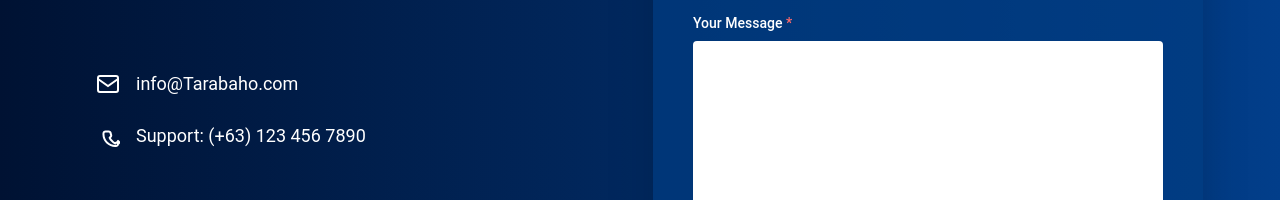
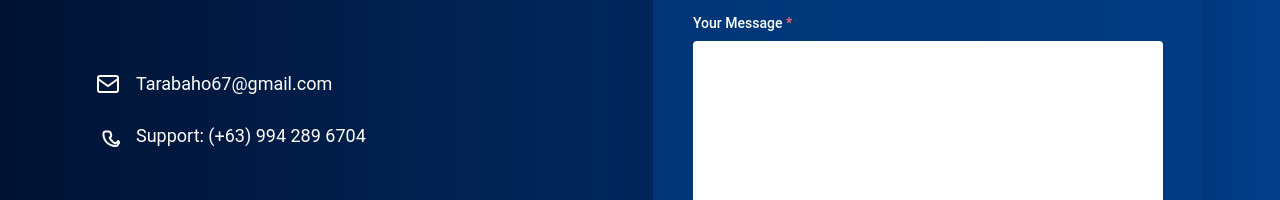
Before and after one commit to biodio332/Tarabaho, a React (Vite) app in the folder tarabahofrontend_web/: page /contact in a window 1280 px wide. Shown: the part 539-739 px from the top of the page. Built offline with nearby package versions, Linux system fonts and the light colour scheme.

Commit message:
Update ContactUs.jsx
Updated contact info

```diff
--- a/tarabahofrontend_web/src/pages/ContactUs.jsx
+++ b/tarabahofrontend_web/src/pages/ContactUs.jsx
@@ -92,7 +92,7 @@ const ContactUs = () => {
                 <rect x="2" y="4" width="20" height="16" rx="2" stroke="currentColor" strokeWidth="2" />
                 <path d="M2 7L12 14L22 7" stroke="currentColor" strokeWidth="2" />
               </svg>
-              <span>info@Tarabaho.com</span>
+              <span>Tarabaho67@gmail.com</span>
             </div>
             <div className="flex items-center justify-center md:justify-start gap-4 text-white text-lg">
               <svg
@@ -111,7 +111,7 @@ const ContactUs = () => {
                   strokeLinejoin="round"
                 />
               </svg>
-              <span>Support: (+63) 123 456 7890</span>
+              <span>Support: (+63) 994 289 6704</span>
             </div>
           </div>
         </div>
```
